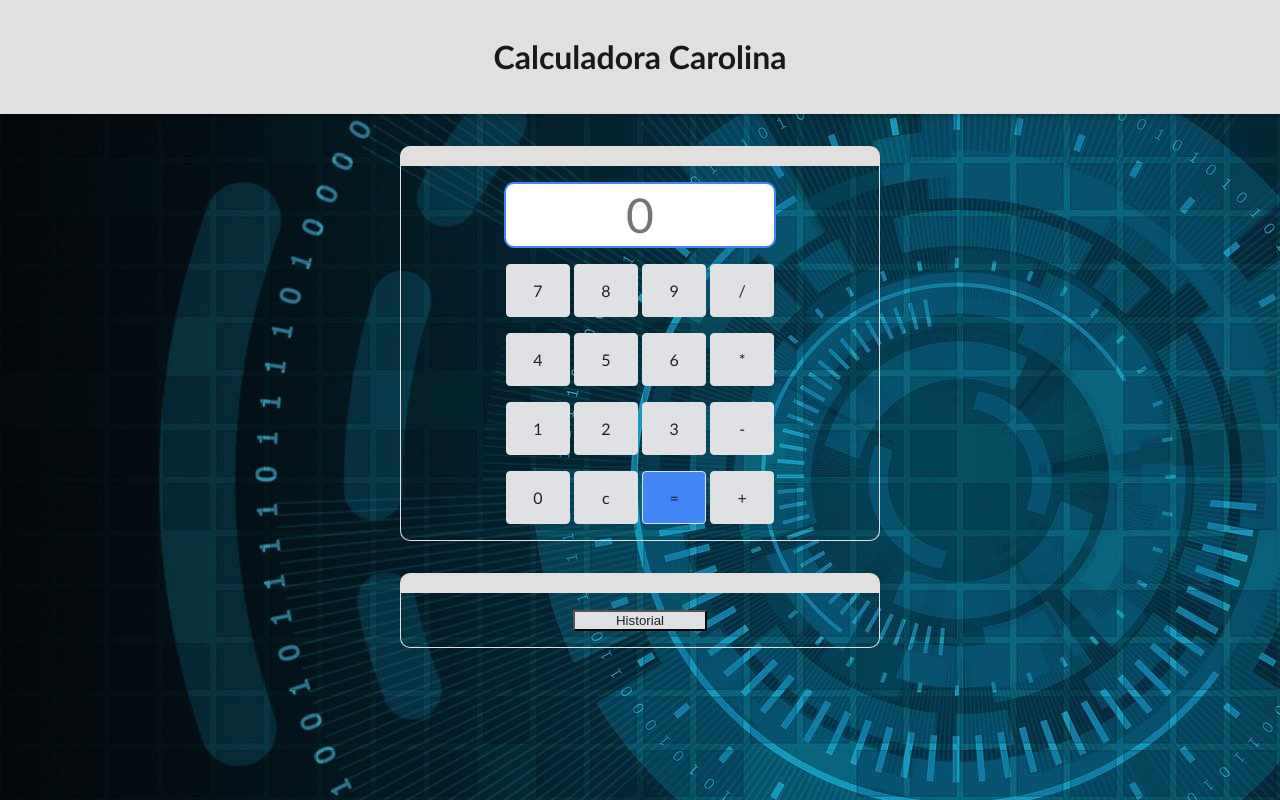
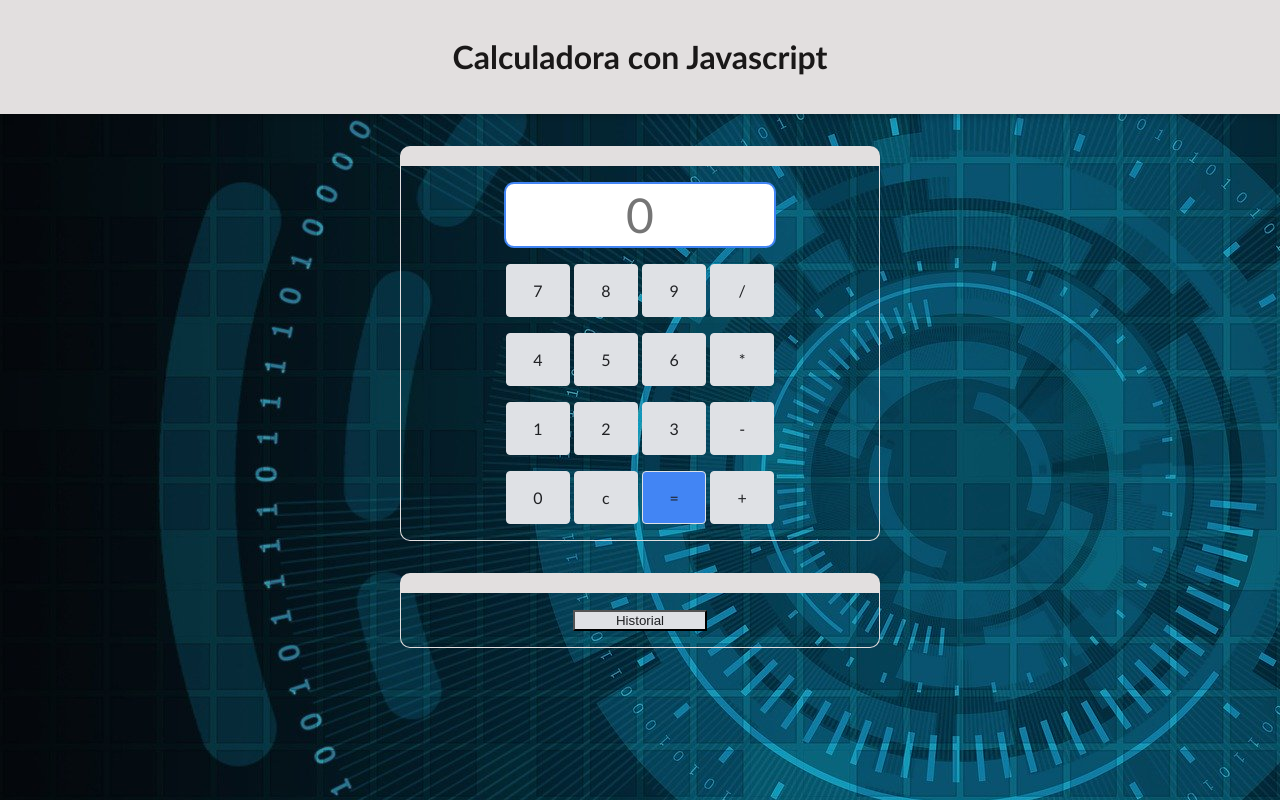
Before and after one commit to Carolina9503/Calculadora-con-Javascript, a plain HTML site: page index.html in a window 1280 px wide. Drawn offline with Linux system fonts and the light colour scheme.

Commit message:
Cambie el titulo

```diff
--- a/index.html
+++ b/index.html
@@ -9,9 +9,9 @@
     <link rel="stylesheet" href="assets/styles/app.css" />
 
   </head>
-  <body onload="changeScreenSize()">
+  <body>
     <header>
-      <h1 id="titulo">Calculadora Carolina</h1>
+      <h1 id="titulo">Calculadora con Javascript </h1>
     </header>
 
     <section id="calculator">
```
